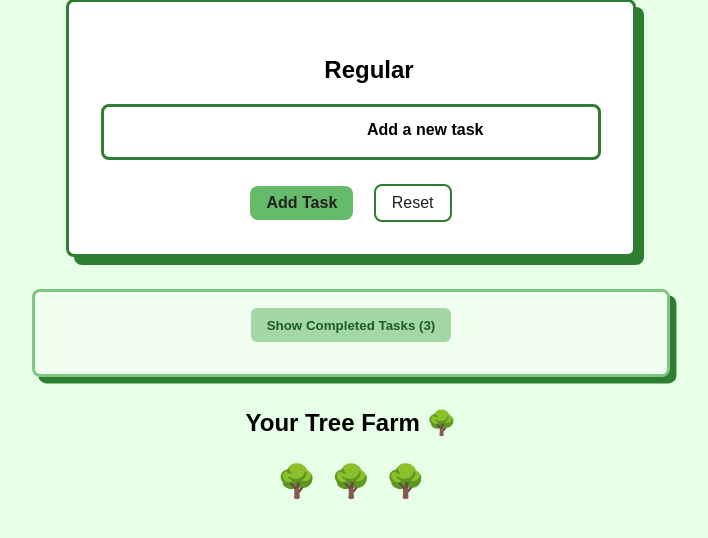
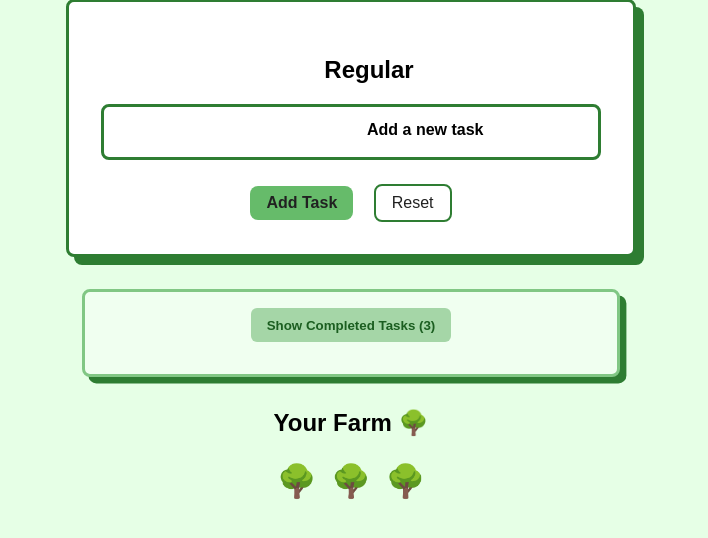
Before and after one commit to thenamesjagger/todo-farm, a Flask app: page / in a window 1280 px wide. Shown: the part 112-650 px from the top of the page, without its empty margins (289-997 px from the left). Run offline with Flask 3, Linux system fonts and the light colour scheme.

Commit message:
Chanign sizing

```diff
--- a/static/style.css
+++ b/static/style.css
@@ -175,7 +175,7 @@ li:hover {
     border-radius: 8px;
     box-shadow: 0.4rem 0.4rem 0 #2e7d32;
     background: #f0fff0;
-    max-width: 600px;
+    max-width: 500px;
     margin-left: auto;
     margin-right: auto;
 }
--- a/templates/index.html
+++ b/templates/index.html
@@ -57,7 +57,7 @@
       </div>
     </div>
     <div class="forest">
-        <h2>Your Tree Farm 🌳</h2>
+        <h2>Your Farm 🌳</h2>
         {% for _ in range(completed) %}
             <span class="tree">🌳</span>
         {% endfor %}
```
Also changed, not shown: instance/todo.db, static/images/trees/tree1.jpg (added), static/images/trees/tree2.jpg (added).
